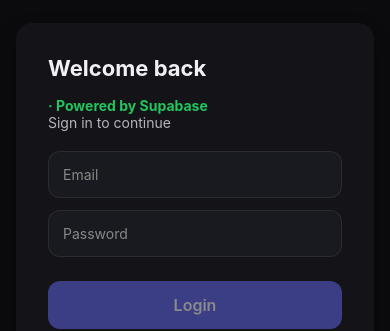
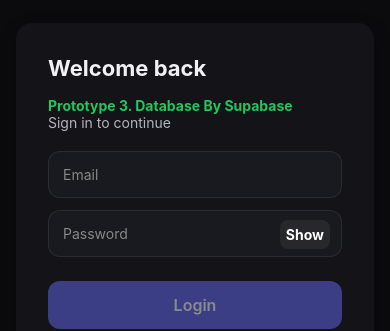
Before and after one commit to potatomat0/twins, a React Native app: screen /Login in a window 390 px wide. Shown: the part 177-508 px from the top of the page. Built offline with nearby package versions, Linux system fonts and the light colour scheme.

Commit message:
UI enhancement, package lock.json and package json is fixed

```diff
--- a/components/LoginScreen.tsx
+++ b/components/LoginScreen.tsx
@@ -1,5 +1,5 @@
 import React, { useEffect, useMemo, useRef, useState } from 'react';
-import { View, Text, TextInput, StyleSheet, SafeAreaView, ScrollView, RefreshControl, KeyboardAvoidingView, Platform } from 'react-native';
+import { View, Text, TextInput, StyleSheet, SafeAreaView, ScrollView, RefreshControl, KeyboardAvoidingView, Platform, Pressable } from 'react-native';
 import { StackNavigationProp } from '@react-navigation/stack';
 import { RootStackParamList } from '@navigation/AppNavigator';
 import { useTheme } from '@context/ThemeContext';
@@ -22,12 +22,14 @@ const LoginScreen: React.FC<Props> = ({ navigation }) => {
 
   const [email, setEmail] = useState('');
   const [password, setPassword] = useState('');
+  const [showPw, setShowPw] = useState(false);
   const emailRef = useRef<TextInput>(null as any);
   const passwordRef = useRef<TextInput>(null as any);
 
   const emailValid = useMemo(() => /.+@.+\..+/.test(email.trim()), [email]);
   const canLogin = emailValid && password.length >= 1;
   const [supabaseOk, setSupabaseOk] = useState<boolean | null>(null);
+
 
   const onRefresh = () => {
     setRefreshing(true);
@@ -65,7 +67,7 @@ const LoginScreen: React.FC<Props> = ({ navigation }) => {
             <View style={{ flexDirection: 'row', alignItems: 'baseline', gap: 8, flexWrap: 'wrap' }}>
               <Text style={[styles.title, { color: toRgb(theme.colors['--text-primary']) }]}>Welcome back</Text>
               {supabaseOk ? (
-                <Text style={{ color: '#22c55e', fontWeight: '700' }}>· Powered by Supabase</Text>
+                <Text style={{ color: '#22c55e', fontWeight: '700' }}>Prototype 3. Database By Supabase</Text>
               ) : supabaseOk === false ? null : null}
             </View>
             <Text style={[styles.subtitle, { color: toRgb(theme.colors['--text-secondary']) }]}>Sign in to continue</Text>
@@ -84,17 +86,27 @@ const LoginScreen: React.FC<Props> = ({ navigation }) => {
             />
             {!emailValid && email.length > 0 && <Text style={styles.warn}>Please enter a valid email.</Text>}
 
+            <View style={styles.inputWrap}>
               <TextInput
                 placeholder="Password"
                 placeholderTextColor="#888"
-              style={styles.input}
+                style={[styles.input, { paddingRight: 64 }]}
                 value={password}
                 onChangeText={setPassword}
-              secureTextEntry
+                secureTextEntry={!showPw}
                 ref={passwordRef}
                 returnKeyType="done"
                 onSubmitEditing={() => { if (canLogin) setModal(true); }}
               />
+              <Pressable
+                accessibilityRole="button"
+                accessibilityLabel={showPw ? 'Hide password' : 'Show password'}
+                onPress={() => setShowPw((v) => !v)}
+                style={styles.showBtn}
+              >
+                <Text style={styles.showTxt}>{showPw ? 'Hide' : 'Show'}</Text>
+              </Pressable>
+            </View>
 
             <View style={{ height: 12 }} />
             <Button
@@ -171,5 +183,8 @@ const styles = StyleSheet.create({
     borderWidth: 1,
     borderColor: 'rgba(255,255,255,0.08)'
   },
+  inputWrap: { position: 'relative' },
+  showBtn: { position: 'absolute', right: 12, top: 10, padding: 6, borderRadius: 8, backgroundColor: 'rgba(255,255,255,0.06)' },
+  showTxt: { color: '#fff', fontWeight: '700' },
   warn: { color: '#f59e0b', marginTop: -8, marginBottom: 8 },
 });
--- a/components/ResultsScreen.tsx
+++ b/components/ResultsScreen.tsx
@@ -69,7 +69,7 @@ const ResultsScreen: React.FC<Props> = ({ navigation, route }) => {
 
           <Card>
             <Text style={[styles.title, { color: toRgb(theme.colors['--text-primary']) }]}>
-              Here's your final result, {username}!
+              Here's your final result!
             </Text>
             <Text style={[styles.subtitle, { color: toRgb(theme.colors['--text-secondary']) }]}>
               Top strengths:
@@ -89,7 +89,7 @@ const ResultsScreen: React.FC<Props> = ({ navigation, route }) => {
                 }
               />
               <Button
-                title="Complete your profile"
+                title="Create Account"
                 onPress={() =>
                   navigation.navigate('CreateAccount', {
                     username,
--- a/package.json
+++ b/package.json
@@ -14,7 +14,7 @@
     "@supabase/supabase-js": "^2.45.4",
     "react-native-get-random-values": "^1.11.0",
     "react-native-url-polyfill": "^2.0.0",
-    "expo-constants": "~16.0.2",
+    "expo-constants": "~17.1.7",
     "expo-haptics": "~14.1.4",
     "@react-navigation/native": "^6.1.17",
     "@react-navigation/stack": "^6.3.29",
@@ -34,7 +34,7 @@
   "devDependencies": {
     "@types/react": "~19.0.10",
     "babel-plugin-module-resolver": "^5.0.0",
-    "babel-preset-expo": "^11.0.0",
+    "babel-preset-expo": "~13.0.0",
     "typescript": "~5.8.3"
   }
 }
```
Also changed, not shown: Documents/Twins - Documents.md (+1 -1 lines), Documents/progress.md (+2 -0 lines), 1 other file (tests, documents, lock files or other folders). Lines whose indentation alone changed are shown as unchanged.
